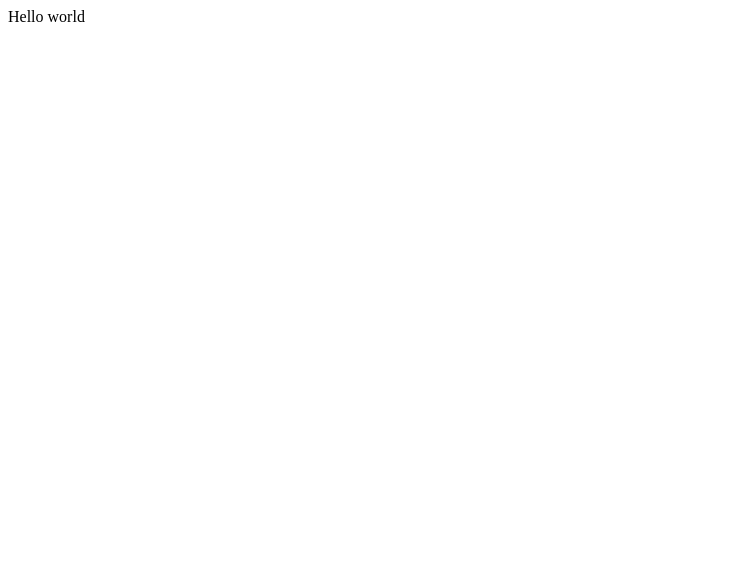
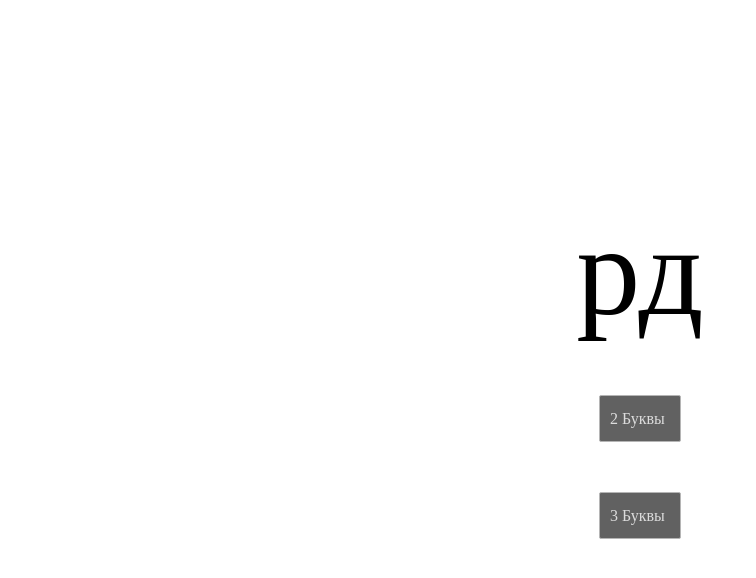
Before and after one commit to Otaka/Otaka.github.io, a plain HTML site: page index.html in a window 1280 px wide. Shown: the whole page, without its empty margins (0-756 px from the left). Drawn offline with Linux system fonts and the light colour scheme.

Commit message:
first working version

```diff
--- a/index.html
+++ b/index.html
@@ -1,5 +1,101 @@
+<!doctype html>
 <html>
-<body>
-Hello world
-</body>
+	<head>
+		<meta name="viewport" content="width=device-width, initial-scale=1">
+		<style>
+		.btn {
+			font-size: 1em;
+			color: #dcdcdc;
+			min-height: 45px;
+			padding: 0 10px;
+			border-radius: 2px;
+			border: 1px solid #b5b5b5;
+			background-color: #616161;
+			margin: 2px;
+			line-height: 45px;
+		}
+		.noselect {
+		  -webkit-touch-callout: none; /* iOS Safari */
+			-webkit-user-select: none; /* Safari */
+			 -khtml-user-select: none; /* Konqueror HTML */
+			   -moz-user-select: none; /* Old versions of Firefox */
+				-ms-user-select: none; /* Internet Explorer/Edge */
+					user-select: none; /* Non-prefixed version, currently
+										  supported by Chrome, Edge, Opera and Firefox */
+		}
+		</style>
+		<script>
+			var syllables=["ав","аз","ай","ак","ап","ат","ба","бан","бе","би","бо","буй","бы","бь","бя","ва","ве",
+				"ви","во","вос","вы","вя","вё","га","гас","ге","ги","го","гу","да","де","ди","дли","до",
+				"ду","ды","дь","дэ","ей","ем","ер","ет","жа","же","жи","жу","за","зве","зд","зе","зи","зу",
+				"зун","зя","ив","из","ил","ин","ир","йо","ка","ке","ки","ким","ко","кра","кро","кры","ку",
+				"куш","ла","лас","ле","лев","лен","лес","ли","лик","ло","лу","ль","лю","лё","ма","маш","ме",
+				"ми","мо","му","мё","на","над","нау","не","ни","ний","нны","но","ной","ны","нь","ня",
+				"об","од","ож","ой","ок","ол","ом","па","пе","пи","по","пти","пу","пя","пё","ра","раз",
+				"рд","ре","ри","ро","рот","ру","ры","рый","рь","ря","рё","са","се","со","сой","ст","су",
+				"сь","ся","сё","та","ти","то","том","точ","ты","тым","ть","у","уб","ув","уж","уз","ум","фи",
+				"хи","хит","хо","хом","ца","ча","чай","че","чи","ша","ше","ши","шис","шо","ще","щу","ый",
+				"эй","ёд","ёл","ён"];
+			var trueFalse=[true, false]
+			var fonts=["Fira Sans","Arial","Times New Roman","Georgia","Courier New"];
+			var colors=["black","red","green","blue", "grey"];
+
+			function getRandomElement(arr){
+				return arr[Math.floor(Math.random()*arr.length)]
+			}
+
+			function randomCase(str){
+				switch(getRandomElement(["aa","AA","Ab"])){
+					case "aa":return str.toLowerCase();
+					case "AA":return str.toUpperCase();
+					case "Ab":return str.substring(0,1).toUpperCase()+str.substring(1).toLowerCase()
+					default:alert("error");
+				}
+				Math.floor(Math.random()*3);
+			}
+
+			function getNextSyllable(charsCount){
+				var arr=syllables.filter(function(syl) {return syl.length == charsCount;});
+				var syllable = randomCase(getRandomElement(arr));
+				return syllable;
+			}
+
+			function changeFont(element, name) {
+				element.style.fontFamily = name;
+			}
+
+			function setItalic(element, isItalic){
+				element.style.fontStyle =isItalic?"italic":"";
+			}
+
+			function setColor(element, color){
+				element.style.color = color;
+			}
+			function applyRandomStyle(element){
+				changeFont(element, getRandomElement(fonts));
+				setItalic(element, getRandomElement(trueFalse));
+				setColor(element, getRandomElement(colors));
+			}
+
+			function nextWord(charsCount){
+				var element=document.getElementById("word");
+				element.innerHTML=getNextSyllable(charsCount);
+				applyRandomStyle(element);
+			}
+
+		</script>
+	</head>
+	<body onload="nextWord(2)">
+	<div style="height:90vh; display: flex;justify-content:center;align-items:center;flex-wrap: wrap;">
+		<div>
+			<div id="word" style='font: 8em "Fira Sans", sans-serif;'></div>
+
+			<div style="height:50px"></div>
+
+			<div style="margin: 0 auto;width:60px" class="btn noselect" onclick="nextWord(2)">2 Буквы</div>
+			<div style="height:50px"></div>
+			<div style="margin: 0 auto;width:60px" class="btn noselect" onclick="nextWord(3)">3 Буквы</div>
+		</div>
+	</div>
+	</body>
 </html>
```
